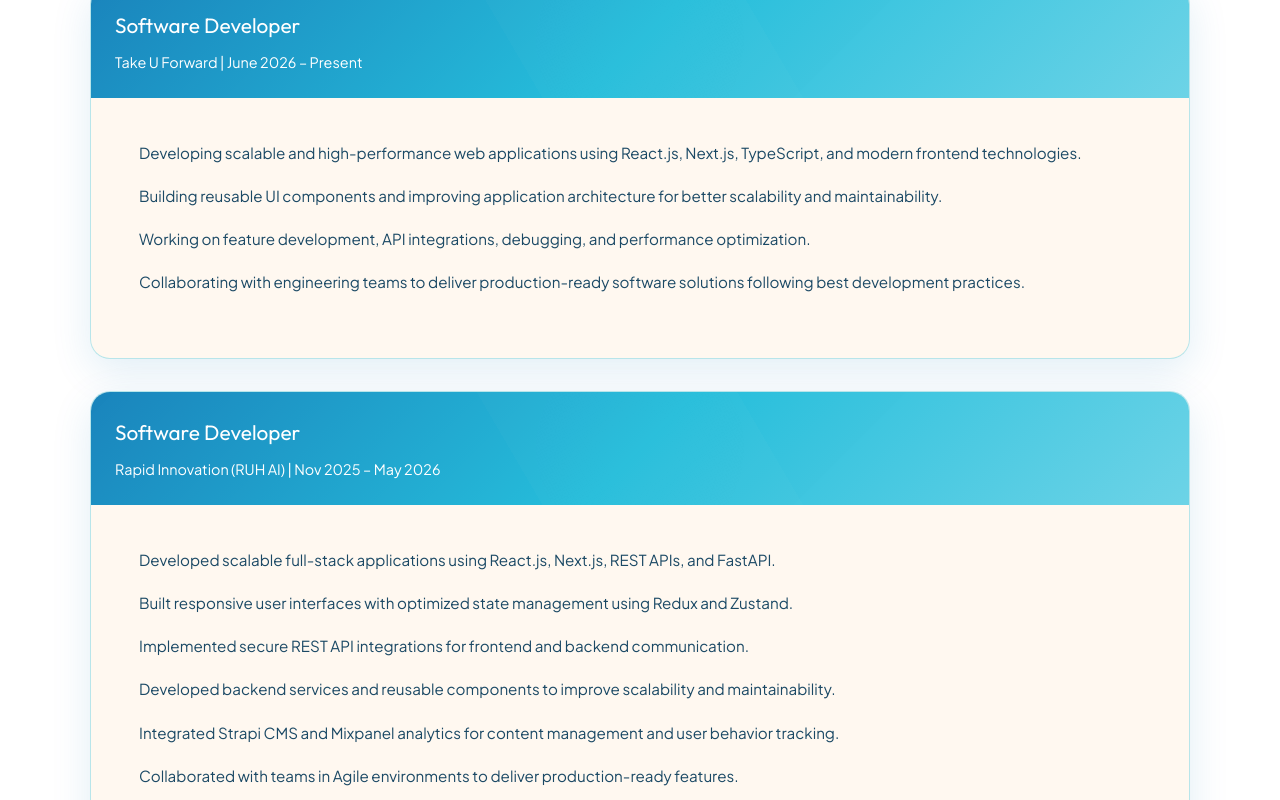
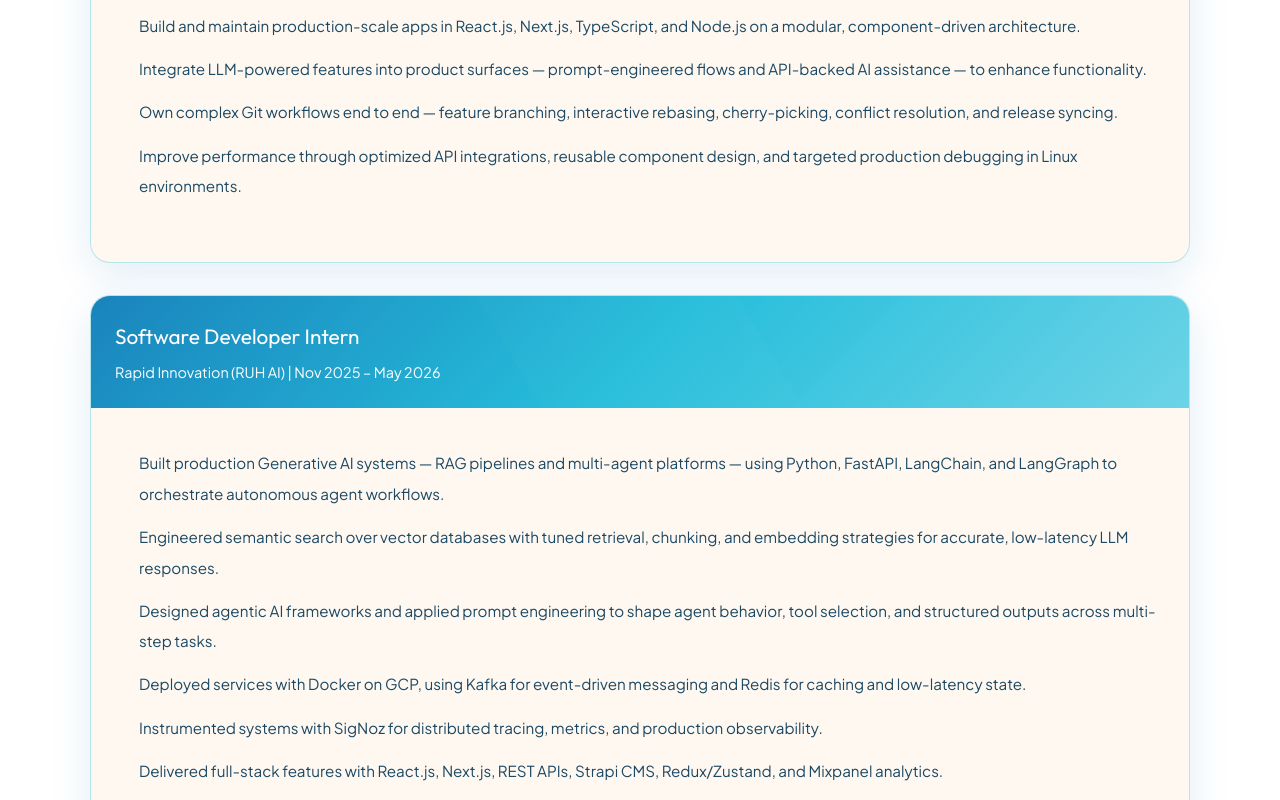
Before and after one commit to VaishaleeSingh/Portfolio, a Next.js app: page / in a window 1280 px wide. Shown: the part 2600-3400 px from the top of the page. Built offline with nearby package versions, Linux system fonts and the light colour scheme.

Commit message:
chore: sync portfolio content with resume — update skills, experience, and all project bullets

```diff
--- a/data/portfolio.ts
+++ b/data/portfolio.ts
@@ -10,9 +10,9 @@
 ] as const;
 
 export const aboutParagraphs = [
-  "I am a Software Developer skilled in building scalable full-stack applications using React.js, Next.js, Node.js, FastAPI, and modern web technologies. I have strong expertise in frontend architecture, API integration, AI-powered systems, state management, and developing real-world, production-ready applications.",
-  "I am currently a Software Developer at Take U Forward, building scalable, high-performance web applications with React.js, Next.js, and TypeScript. Previously at Rapid Innovation (RUH AI), I developed full-stack solutions, integrated Strapi CMS and Mixpanel analytics, and built modular FastAPI backend services.",
-  "I am passionate about building impactful products and solving complex problems through technology — from AI agent workflows with AutoGen and Gemini APIs to performant full-stack platforms used at scale.",
+  "AI Engineer and full-stack developer specializing in production-grade Generative AI systems — multi-agent platforms, RAG pipelines, and LLM applications.",
+  "I design and ship end-to-end intelligent systems with Python, FastAPI, LangChain, LangGraph, and agentic AI frameworks, backed by vector databases, semantic search, and event-driven infrastructure (Kafka, Redis).",
+  "Equally strong across the modern web stack (React.js, Next.js, Node.js), and comfortable owning features from architecture through cloud deployment and observability in Agile teams.",
 ];
 
 export const education = [
@@ -49,83 +49,85 @@
 
 export const experiences = [
   {
-    role: "Software Developer",
+    role: "Software Developer Intern",
     company: "Take U Forward",
-    period: "June 2026 – Present",
+    period: "Jun 2026 – Present",
     bullets: [
-      "Developing scalable and high-performance web applications using React.js, Next.js, TypeScript, and modern frontend technologies.",
-      "Building reusable UI components and improving application architecture for better scalability and maintainability.",
-      "Working on feature development, API integrations, debugging, and performance optimization.",
-      "Collaborating with engineering teams to deliver production-ready software solutions following best development practices.",
+      "Build and maintain production-scale apps in React.js, Next.js, TypeScript, and Node.js on a modular, component-driven architecture.",
+      "Integrate LLM-powered features into product surfaces — prompt-engineered flows and API-backed AI assistance — to enhance functionality.",
+      "Own complex Git workflows end to end — feature branching, interactive rebasing, cherry-picking, conflict resolution, and release syncing.",
+      "Improve performance through optimized API integrations, reusable component design, and targeted production debugging in Linux environments.",
     ],
   },
   {
-    role: "Software Developer",
+    role: "Software Developer Intern",
     company: "Rapid Innovation (RUH AI)",
     period: "Nov 2025 – May 2026",
     bullets: [
-      "Developed scalable full-stack applications using React.js, Next.js, REST APIs, and FastAPI.",
-      "Built responsive user interfaces with optimized state management using Redux and Zustand.",
-      "Implemented secure REST API integrations for frontend and backend communication.",
-      "Developed backend services and reusable components to improve scalability and maintainability.",
-      "Integrated Strapi CMS and Mixpanel analytics for content management and user behavior tracking.",
-      "Collaborated with teams in Agile environments to deliver production-ready features.",
+      "Built production Generative AI systems — RAG pipelines and multi-agent platforms — using Python, FastAPI, LangChain, and LangGraph to orchestrate autonomous agent workflows.",
+      "Engineered semantic search over vector databases with tuned retrieval, chunking, and embedding strategies for accurate, low-latency LLM responses.",
+      "Designed agentic AI frameworks and applied prompt engineering to shape agent behavior, tool selection, and structured outputs across multi-step tasks.",
+      "Deployed services with Docker on GCP, using Kafka for event-driven messaging and Redis for caching and low-latency state.",
+      "Instrumented systems with SigNoz for distributed tracing, metrics, and production observability.",
+      "Delivered full-stack features with React.js, Next.js, REST APIs, Strapi CMS, Redux/Zustand, and Mixpanel analytics.",
     ],
   },
 ];
 
 export const skillCategories = [
-  { icon: "fa-code", title: "Languages", skills: ["JavaScript", "TypeScript", "Java", "C++", "Python"] },
+  {
+    icon: "fa-code",
+    title: "Languages",
+    skills: ["Python", "JavaScript", "TypeScript", "Java", "C++"],
+  },
+  {
+    icon: "fa-brain",
+    title: "AI / GenAI",
+    skills: [
+      "LLMs",
+      "RAG",
+      "AI Agents",
+      "Multi-Agent Systems",
+      "Agentic AI",
+      "Prompt Engineering",
+      "LangChain",
+      "LangGraph",
+      "MCP",
+      "Semantic Search",
+      "Vector Retrieval",
+      "Vector Databases",
+      "OpenAI APIs",
+      "Gemini 1.5",
+      "Llama 3.3 (Groq)",
+      "NLP",
+      "scikit-learn",
+      "Model Evaluation",
+    ],
+  },
+  {
+    icon: "fa-server",
+    title: "Backend",
+    skills: ["FastAPI", "Node.js", "REST APIs", "Express.js", "JWT Auth", "CORS", "WebSockets", "Microservices", "Kafka", "Redis"],
+  },
   {
     icon: "fa-laptop-code",
     title: "Frontend",
-    skills: ["React.js", "Next.js", "Redux", "Zustand", "Tailwind CSS", "HTML5", "CSS3"],
+    skills: ["React.js", "Next.js", "Redux", "Zustand", "React Query", "Tailwind CSS", "Material UI", "HTML5", "CSS3"],
   },
   {
-    icon: "fa-server",
-    title: "Backend & Databases",
-    skills: ["Node.js", "Express.js", "FastAPI", "REST APIs", "MongoDB", "MySQL"],
-  },
-  {
-    icon: "fa-brain",
-    title: "AI & Automation",
-    skills: [
-      "AutoGen",
-      "Gemini APIs",
-      "Groq",
-      "MCP Tools",
-      "LLM Orchestration",
-      "Multi-Agent Systems",
-      "RAG",
-      "Embeddings",
-      "Vector Search",
-      "Prompt Engineering",
-      "OpenAI APIs",
-      "SSE Streaming",
-    ],
-  },
-  {
-    icon: "fa-chart-line",
-    title: "ML & Data",
-    skills: [
-      "scikit-learn",
-      "pandas",
-      "NLP",
-      "TF-IDF",
-      "Random Forest",
-      "Model Evaluation",
-      "Computer Vision APIs",
-    ],
+    icon: "fa-database",
+    title: "Databases",
+    skills: ["MongoDB", "MySQL"],
   },
   {
     icon: "fa-tools",
-    title: "Developer Tools",
-    skills: ["Git", "Vercel", "Render", "Jira", "Mixpanel", "Strapi", "GitHub Copilot"],
+    title: "DevOps & Tools",
+    skills: ["Docker", "GCP", "CI/CD", "Git", "GitHub", "Linux", "Bash", "SigNoz", "Postman", "Jira", "Mixpanel", "Strapi", "Vercel", "Render", "Netlify"],
   },
   {
     icon: "fa-lightbulb",
-    title: "Key Concepts",
-    skills: ["Data Structures & Algorithms", "OOP", "JWT Authentication", "API Integration", "System Design", "Agile Methodology"],
+    title: "Foundations",
+    skills: ["DSA", "OOP", "System Design", "API Design", "Agile / Scrum", "Performance Optimization"],
   },
 ];
 
@@ -134,14 +136,11 @@
 export const projects = [
   {
     title: "ModuMentor: Multi-Agent AI Automation System",
-    tech: "AutoGen • Gemini 1.5 • FastAPI • Python • MCP Tools • React.js",
+    tech: "AutoGen • Gemini 1.5 • FastAPI • Python • MCP • React.js",
     bullets: [
-      "Built an agentic AI system using AutoGen integrated with Gemini 1.5 as the core reasoning engine for intelligent task execution.",
-      "Designed and orchestrated autonomous AI agents capable of understanding user requests and dynamically selecting actions.",
-      "Integrated 5 MCP tools including Tavily Web Search, Dictionary API, Gmail, Google Sheets, and Weather API for real-time information retrieval and workflow automation.",
-      "Implemented tool-calling architecture enabling agents to execute multi-step tasks with contextual understanding.",
-      "Developed backend APIs using FastAPI and Python for agent communication, tool orchestration, and workflow management.",
-      "Improved system efficiency using asynchronous API handling and modular agent workflows.",
+      "Built an agentic system with Gemini 1.5 as the reasoning engine, autonomously interpreting requests and selecting actions.",
+      "Integrated MCP tools — Web Search, Dictionary, Gmail, Google Sheets, Weather — behind FastAPI services orchestrating multi-agent communication.",
+      "Designed tool-calling architecture enabling agents to execute multi-step tasks with contextual understanding and modular agent workflows.",
     ],
     links: [
       [{ label: "Live Demo", href: "https://modumentor-client.netlify.app/", icon: "fa-globe" }],
@@ -154,14 +153,14 @@
   },
   {
     title: "VisionForge: Full-Stack AI/ML Platform",
-    tech: "Next.js • React • TypeScript • Python • scikit-learn • MongoDB • Gemini • Groq • Hugging Face BGE • fal.ai • NextAuth",
+    tech: "Next.js • React.js • TypeScript • Python • scikit-learn • MongoDB • Gemini • Groq • Hugging Face BGE • fal.ai • NextAuth",
     bullets: [
-      "Built a full-stack AI/ML platform (Next.js, MongoDB) integrating multi-agent LLM workflows, RAG document Q&A, image generation, and executable model training across FinTech, security, manufacturing, and compliance use cases.",
-      "Designed multi-agent orchestration pipelines (Research, Content, Analysis, 9-step ML Planning) with Server-Sent Events streaming, step-level persistence, and Gemini/Groq fallback for rate limits.",
-      "Implemented real sklearn training via Node→Python subprocess (Random Forest for tabular, TF-IDF + Logistic Regression for NLP) with persisted metrics (accuracy, F1, CV scores) and joblib artifacts — separate from LLM-generated planning output.",
-      "Delivered six business ML presets (churn, loan default, fraud, CO emission risk, QA defect severity, phishing email) with CSV validation, dataset profiling, and AI-generated stakeholder summaries from training metrics.",
-      "Built an evaluated RAG pipeline: PDF upload → chunking → embeddings (Gemini / Hugging Face BGE) → vector retrieval → cited chat, plus precision@5 retrieval evaluation for deployment readiness.",
-      "Developed GenAI product features including streaming text studio, fal.ai image generation, resume–JD matching screener, and a searchable generation library with user auth and MongoDB persistence.",
+      "Built a full-stack AI/ML platform integrating multi-agent LLM workflows, RAG document Q&A, image generation, and executable model training across FinTech, security, manufacturing, and compliance use cases.",
+      "Designed multi-agent orchestration pipelines (Research, Content, Analysis, 9-step ML Planning) with SSE streaming, step-level persistence, and Gemini/Groq fallback for rate limits.",
+      "Engineered RAG pipeline: PDF upload → chunking → embeddings (Gemini / Hugging Face BGE) → vector retrieval → cited chat, with precision@5 retrieval evaluation for deployment readiness.",
+      "Implemented real sklearn training via Node→Python subprocess — Random Forest for tabular data, TF-IDF + Logistic Regression for NLP — persisting accuracy, F1, and CV scores as joblib artifacts.",
+      "Delivered six business ML presets (churn, loan default, fraud, emissions, QA defect, phishing) with CSV validation, dataset profiling, and AI-generated stakeholder summaries.",
+      "Built GenAI product features — streaming text studio, fal.ai image generation, resume–JD matching screener — with NextAuth user auth and MongoDB persistence.",
     ],
     links: [
       [{ label: "Live Demo", href: "https://visionforgevs.netlify.app/", icon: "fa-globe" }],
@@ -170,14 +169,13 @@
   },
   {
     title: "NeuroHR AI: Enterprise HRMS & AI Recruitment Platform",
-    tech: "Next.js 14 • TypeScript • Express.js • FastAPI • MongoDB • Groq (Llama 3.3) • Gemini • scikit-learn • Google OAuth • Render",
+    tech: "Next.js 14 • TypeScript • Express.js • FastAPI • MongoDB • Llama 3.3 70B • scikit-learn • Google OAuth • Render",
     bullets: [
-      "Built a production HRMS with a 12-step Groq-first hiring pipeline: org knowledge base → grounded JD generation → multi-step resume SOP screening → 15-question AI voice interviews → human panel → offer accept/decline → employee onboarding.",
-      "Architected a dedicated FastAPI ML microservice (20+ endpoints) orchestrating Llama 3.3 70B for screening, interview evaluation, tailored question generation, and HR email synthesis with token budgeting, JSON schema enforcement, and Gemini Flash fallback.",
-      "Engineered KB-grounded JD generation: catalog markdown → Groq tech-stack extraction → must-have/nice-to-have skill mapping → 7-section job descriptions tied to real repo stacks instead of generic templates.",
-      "Implemented harness-style resume screening SOPs (10-step fresher / 8-step experienced) returning dimension scores, skill gaps, and human-escalation flags; auto-shortlist at ≥80% JD match with human-in-the-loop gates and no auto-reject.",
-      "Designed 5-dimension weighted interview evaluation (Technical, Problem Solving, Communication, Culture, Experience) with composite hiring score (80% resume + 20% interview) and per-candidate Groq question fallbacks when LLM JSON fails.",
-      "Deployed full stack on Netlify + Render with dual Gmail OAuth (HR + Agent), Google Calendar Meet scheduling, scikit-learn CSV training to .pkl artifacts, and synchronous offer/leave email delivery for serverless reliability.",
+      "Architected a Groq-first AI/ML microservice in FastAPI exposing 20+ APIs for resume screening, JD generation, AI interviews, and candidate evaluation.",
+      "Engineered LLM orchestration on Llama 3.3 70B with structured JSON outputs, token budgeting, retry handling, and Gemini Flash fallback.",
+      "Built RAG knowledge-base pipelines with vector retrieval, plus scikit-learn models (Random Forest, Gradient Boosting, MLP) tuned via GridSearchCV.",
+      "Implemented harness-style resume screening SOPs returning dimension scores, skill gaps, and human-escalation flags with auto-shortlist at ≥80% JD match.",
+      "Designed 5-dimension weighted interview evaluation with composite hiring score (80% resume + 20% interview) and per-candidate question fallbacks.",
     ],
     links: [
       [{ label: "Live Demo", href: "https://neurohrai.netlify.app/", icon: "fa-globe" }],
@@ -186,14 +184,12 @@
   },
   {
     title: "TaskFlow: Team Task Management Platform",
-    tech: "React.js • Node.js • Express.js • MongoDB • JWT • RBAC • Tailwind CSS",
+    tech: "React.js • Redux • Node.js • Express.js • MongoDB • JWT • CORS",
     bullets: [
-      "Developed a full-stack task management and collaboration platform for organizing projects and tracking team workflows.",
-      "Built an interactive Kanban board with task stages including To Do, In Progress, Review, and Completed.",
-      "Implemented JWT authentication and Role-Based Access Control (RBAC) for secure user and admin access.",
-      "Developed REST APIs using Node.js and Express.js for task creation, assignment, and status updates.",
-      "Integrated MongoDB for efficient task storage and real-time data synchronization.",
-      "Designed responsive user interfaces using React.js and Tailwind CSS with optimized state management.",
+      "Built a responsive React.js frontend with drag-and-drop Kanban boards and Redux-managed global state for real-time task lifecycle updates.",
+      "Designed RESTful APIs in Node.js/Express.js for full CRUD on tasks, boards, and users, with modular controllers and middleware.",
+      "Modeled tasks, boards, and users in MongoDB with indexed schemas and relational references for efficient queries.",
+      "Implemented JWT-based authentication, bcrypt password hashing, CORS-secured endpoints, and role-based access control for multi-user collaboration.",
     ],
     links: [
       [{ label: "Live Demo", href: "https://tech-task-management-fe.vercel.app/", icon: "fa-globe" }],
@@ -207,12 +203,10 @@
     title: "Digital Recruiter: AI-Powered Recruitment Management System",
     tech: "React.js • TypeScript • Material UI • Node.js • Express.js • MongoDB • JWT",
     bullets: [
-      "Developed a recruitment management platform to streamline candidate tracking and hiring workflows.",
-      "Implemented resume management, candidate status tracking, interview scheduling, and application management features.",
-      "Built secure JWT authentication and role-based access for recruiters and candidates.",
-      "Developed REST APIs using Node.js and Express.js for candidate and recruitment operations.",
-      "Built analytics dashboards for monitoring recruitment activities and hiring progress.",
-      "Designed responsive user interfaces using React.js, TypeScript, and Material UI.",
+      "Built a TypeScript + React.js interface with Material UI for candidate tracking, resume management, interview scheduling, and analytics dashboards.",
+      "Developed REST APIs in Node.js/Express.js to manage candidates, job postings, and interview workflows with a clean, layered architecture.",
+      "Persisted candidate profiles, applications, and scheduling data in MongoDB with structured schemas and query optimization.",
+      "Secured the platform with JWT authentication and role-based access control across recruiter and admin roles.",
     ],
     links: [
       [{ label: "Live Demo", href: "https://frontend-dr-od6c.onrender.com/", icon: "fa-globe" }],
@@ -224,13 +218,13 @@
   },
   {
     title: "Hunting Coder: Full-Stack Blog Platform",
-    tech: "Next.js 16 • React 19 • TypeScript • Redux Toolkit • Tailwind CSS • JSON Database",
+    tech: "Next.js • React.js • TypeScript • Redux Toolkit • Tailwind CSS • Next.js API Routes",
     bullets: [
-      "Developed a full-stack blog platform using Next.js 16 and React 19 with dynamic markdown rendering and advanced text search.",
-      "Implemented Static Site Generation (SSG) and dynamic routing for sub-millisecond page transitions and optimized SEO.",
-      "Configured file-based JSON storage on the server with API endpoints for user feedback and post read-time estimations.",
-      "Managed global UI state with Redux Toolkit for theme configuration (dark/light mode) and interactive filters.",
-      "Built fluid utility-first layout using Tailwind CSS with smooth transition micro-animations.",
+      "Built a full-stack Next.js blog with dynamic markdown rendering, advanced full-text search, and category filtering.",
+      "Leveraged SSG and dynamic routing for sub-millisecond page transitions and SEO-optimized metadata.",
+      "Implemented file-based JSON storage via Next.js API routes for user feedback submission and post read-time estimates.",
+      "Managed global UI state with Redux Toolkit covering dark/light mode, active filters, and theme persistence.",
+      "Designed a utility-first Tailwind CSS layout with smooth scroll-triggered micro-animations.",
     ],
     links: [
       [{ label: "Live Demo", href: "https://hunting-coders.netlify.app/", icon: "fa-globe" }],
@@ -241,10 +235,10 @@
     title: "Weather Forecasting Application",
     tech: "JavaScript (ES6+) • HTML5 • CSS3 • OpenWeather API • Geolocation API • Chart.js",
     bullets: [
-      "Built a responsive real-time weather tracking application with seamless third-party API integration.",
-      "Integrated Chart.js for interactive data visualization showing weather trends, hourly metrics, and 7-day temperature forecasts.",
-      "Implemented location-based forecasting using the browser Geolocation API for immediate local data loading.",
-      "Handled asynchronous operations and API error handling state transitions with vanilla JavaScript.",
+      "Built a real-time weather app integrating OpenWeather API with current conditions, hourly metrics, and 7-day forecasts.",
+      "Visualized weather trends with Chart.js — temperature curves, humidity bars, and wind charts rendered dynamically.",
+      "Auto-detected user location via the Geolocation API for immediate local forecast loading on page open.",
+      "Managed async API calls, loading states, and error boundaries in vanilla ES6+ JavaScript without any framework.",
     ],
     links: [
       [{ label: "Live Demo", href: "https://vaishaleesingh.github.io/WeatherForecast/", icon: "fa-globe" }],
@@ -253,13 +247,13 @@
   },
   {
     title: "TextForge: Text Utility & Analyzer Web Application",
-    tech: "React 19 • Bootstrap 5 • Intersection Observer API • Web File API • LocalStorage",
+    tech: "React.js • Bootstrap 5 • Intersection Observer API • Web File API • LocalStorage",
     bullets: [
-      "Developed a real-time text analysis tool utilizing React 19 for instant data transformations and stats generation.",
-      "Created advanced processing features including word/character counters, reading speed calculators, and word frequency analysis.",
-      "Implemented 7+ text manipulation features (capitalization, regex replacement, white-space cleaning, etc.) with custom theme configurations persisted in LocalStorage.",
-      "Programmed smooth scroll-based animations using the Intersection Observer API for high visual polish.",
-      "Built responsive CSS layouts using Bootstrap 5, grid layers, and Flexbox.",
+      "Built a real-time text analysis tool in React.js delivering instant word/character counts, reading-speed estimates, and word-frequency breakdowns.",
+      "Implemented 7+ text manipulation features — capitalization, regex find-and-replace, whitespace cleaning, and more — with theme preferences persisted via LocalStorage.",
+      "Integrated the Web File API for direct .txt file upload, feeding content into the analysis pipeline without page reload.",
+      "Wired scroll-triggered entrance animations via the Intersection Observer API for smooth, high-polish UI transitions.",
+      "Built a responsive layout with Bootstrap 5 grid and Flexbox, adapting cleanly across desktop and mobile viewports.",
     ],
     links: [
       [{ label: "Live Demo", href: "https://dreamy-kulfi-20d862.netlify.app/", icon: "fa-globe" }],
@@ -268,13 +262,13 @@
   },
   {
     title: "NewsMonkey: Real-Time News Aggregation Platform",
-    tech: "React 19 • NewsAPI • GNews API • React Router • Bootstrap 5",
+    tech: "React.js • NewsAPI • GNews API • React Router • Bootstrap 5",
     bullets: [
-      "Engineered a news aggregation platform integrating NewsAPI and GNews API to fetch real-time articles across 7+ categories.",
-      "Developed a high-performance infinite scroll pagination mechanism using the Intersection Observer API.",
-      "Optimized component rendering cycles and callback references using React hooks (useCallback, useMemo) to prevent unnecessary re-renders.",
-      "Designed a premium glassmorphic interface with modern CSS3 animations, backdrop filters, and a dark/light mode switcher.",
-      "Implemented multi-route single-page navigation using React Router for clean route transitions.",
+      "Aggregated real-time articles from NewsAPI and GNews API across 7+ categories with client-side filtering and search.",
+      "Built infinite-scroll pagination using the Intersection Observer API, fetching the next page automatically on scroll.",
+      "Optimized rendering with useCallback and useMemo to eliminate unnecessary re-renders across category and search state changes.",
+      "Styled with CSS3 glassmorphism, backdrop filters, and a dark/light mode switcher for a polished UI.",
+      "Implemented multi-route SPA navigation with React Router for seamless category switching without page reloads.",
     ],
     links: [
       [{ label: "Live Demo", href: "https://news-monkey1.netlify.app/", icon: "fa-globe" }],
```
